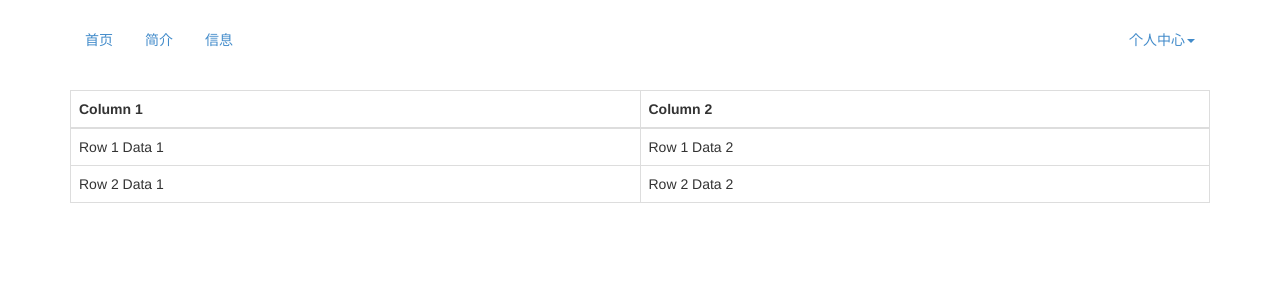
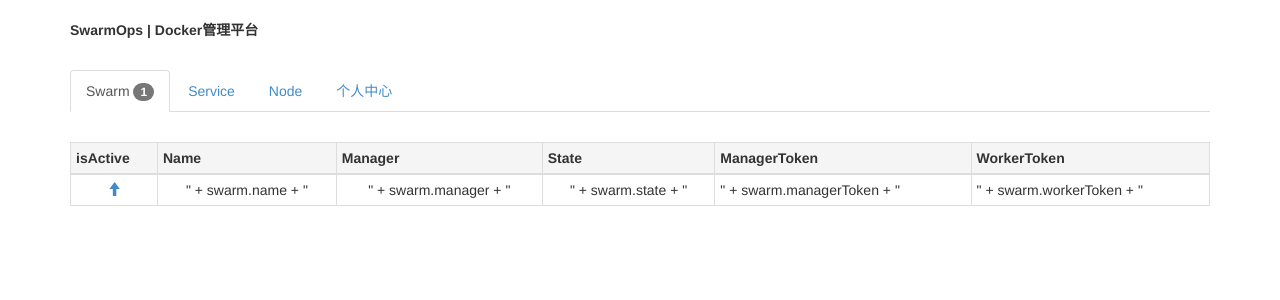
Before and after one commit to staugur/SwarmOps, a Flask app: template src/ui/templates/index.html in a window 1280 px wide. Shown: the top 300 px of the page. Run offline with Flask 2, Linux system fonts and the light colour scheme; the template is opened without the code that fills it: most values are stand-ins (such as "Sample title", 1, 10 or a date in 2020); parts of the project's set-up code (start-up, migrations or seed data) failed here and were passed over; some libraries are stand-ins or nearby versions.

Commit message:
服务器端数据

```diff
--- a/src/ui/templates/base.html
+++ b/src/ui/templates/base.html
@@ -1,5 +1,5 @@
 <!DOCTYPE html>
-<html>
+<html lang="zh-CN">
    <head>
         <title>{% block title %}{% endblock %}</title>
         <meta name="viewport" content="width=device-width, initial-scale=1.0">
@@ -12,47 +12,24 @@
            <script src="https://oss.maxcdn.com/libs/html5shiv/3.7.0/html5shiv.js"></script>
            <script src="https://oss.maxcdn.com/libs/respond.js/1.3.0/respond.min.js"></script>
         <![endif]-->
+        <link href="{{ url_for('ui.static', filename='img/favicon.ico') }}" rel="icon" type="image/x-icon" />
+        <link href="{{ url_for('ui.static', filename='img/favicon.ico') }}" rel="shortcut icon" type="image/x-icon" />
    </head>
 <body>
 
 <div class="container">
 
     <!-- 导航 -->
+    <br />
+    <p><strong>SwarmOps | Docker管理平台</strong></p>
 	<br />
-	<div class="row clearfix">
-		<div class="col-md-12 column">
-			<ul class="nav nav-pills">
-				<li>
-					 <a href="#">首页</a>
-				</li>
-				<li>
-					 <a href="#">简介</a>
-				</li>
-				<li>
-					 <a href="#">信息</a>
-				</li>
-				<li class="dropdown pull-right">
-					 <a href="#" data-toggle="dropdown" class="dropdown-toggle">个人中心<strong class="caret"></strong></a>
-					<ul class="dropdown-menu">
-						<li>
-							 <a href="#">操作</a>
-						</li>
-						<li>
-							 <a href="#">设置栏目</a>
-						</li>
-						<li>
-							 <a href="#">更多设置</a>
-						</li>
-						<li class="divider">
-						</li>
-						<li>
-							 <a href="#">分割线</a>
-						</li>
-					</ul>
-				</li>
-			</ul>
-		</div>
-	</div>
+    <!-- Nav tabs -->
+    <ul class="nav nav-tabs" role="tablist">
+        <li role="presentation" class="active"><a href="#swarm" role="tab" data-toggle="tab" id="swarm">Swarm <span class="badge" id="swarm_number"></span></a></li>
+        <li role="presentation"><a href="#service" role="tab" data-toggle="tab" id="service">Service <span class="badge" id="service_number"></span></a></li>
+        <li role="presentation"><a href="#node" role="tab" data-toggle="tab" id="node">Node <span class="badge" id="node_number"></span></a></li>
+        <li role="presentation"><a href="#home" role="tab" data-toggle="tab" id="home">个人中心</a></li>
+    </ul>
 	<p></p></br>
 
     {% block container %}{% endblock %}
--- a/src/ui/templates/index.html
+++ b/src/ui/templates/index.html
@@ -1,34 +1,101 @@
 {% extends "base.html" %}
-{% block head %}
-        <link href="{{ url_for('ui.static', filename='css/jquery.dataTables.min.css') }}" rel="stylesheet">
+{% block title %}
+SwarmOps | Docker管理平台
 {% endblock %}
 {% block container %}
-<table id="swarm_list" class=" table table-bordered">
+<table class=" table table-bordered table-hover table-condensed">
     <thead>
-        <tr>
-            <th>Column 1</th>
-            <th>Column 2</th>
+        <tr class="active">
+            <th>isActive</th>
+            <th>Name</th>
+            <th>Manager</th>
+            <th>State</th>
+            <th>ManagerToken</th>
+            <th>WorkerToken</th>
         </tr>
     </thead>
-    <tbody>
+    <tbody id="swarm_list_body_bak">
+    {% for swarm in Swarms %}
         <tr>
-            <td>Row 1 Data 1</td>
-            <td>Row 1 Data 2</td>
+        {% if swarm["name"] == ActiveSwarm["name"] %}
+            <td style="vertical-align: middle; text-align: center;"><attr title="当前为活跃集群" class="glyphicon glyphicon-ok-sign"></attr></td>
+        {% else %}
+            <td style="vertical-align: middle; text-align: center;"><a href='javascript:setActive(" + swarm.name + ")'><attr title='升级为活跃集群' class='glyphicon glyphicon-arrow-up'></attr></a></td>
+        {% endif %}
+            <td style='vertical-align: middle; text-align: center;'>" + swarm.name + "</td>
+            <td style='vertical-align: middle; text-align: center;'>" + swarm.manager + "</td>
+            <td style='vertical-align: middle; text-align: center;'>" + swarm.state + "</td>
+            <td>" + swarm.managerToken + "</td><td>" + swarm.workerToken + "</td>
         </tr>
-        <tr>
-            <td>Row 2 Data 1</td>
-            <td>Row 2 Data 2</td>
-        </tr>
+    {% endfor %}
     </tbody>
 </table>
 {% endblock %}
 {% block script %}
-<script src="{{ url_for('ui.static', filename='js/jquery.dataTables.min.js') }}"></script>
-<script>
-    $('#swarm_list').DataTable( {
-        data: data,
-        paging: false,
-    } );
+<script type="text/javascript">
+        var activeSwarmName;
+        document.getElementById("swarm_number").innerHTML= {{ SwarmsLength }};
 
+        // 获取活跃集群
+        $.ajax({
+            url: "{{ url_for('apis.core.swarm', get='active') }}",
+            method: 'GET',
+            datatype: 'json',
+            success: function(res) {
+                console.log(res);
+                activeSwarmName = res.data.name;
+            },
+            error: function(error){
+                console.log(error);
+                alert("Swarm活跃集群数据获取错误，请尝试刷新重试！");
+            }
+        });
+        // 获取所有swarm集群数据
+        $.ajax({
+            url: "{{ url_for('apis.core.swarm') }}?get=all&state=true",
+            method: 'GET',
+            datatype: 'json',
+            success: function(res) {
+                console.log(res);
+                var data= res.data;
+                var str = '';
+                document.getElementById("swarm_number").innerHTML=data.length;
+                for(i=0; i<data.length; i++) {
+                    swarm = data[i];
+                    if (swarm.name==activeSwarmName) {
+                        msg = "<attr title='当前为活跃集群' class='glyphicon glyphicon-ok-sign'></attr>";
+                    } else {
+                        msg = "<a href='javascript:setActive(" + swarm.name + ")'><attr title='升级为活跃集群' class='glyphicon glyphicon-arrow-up'></attr></a>";
+                    }
+                    str += "<tr><td style='vertical-align: middle; text-align: center;'>" + msg + "</td><td style='vertical-align: middle; text-align: center;'>" + swarm.name + "</td><td style='vertical-align: middle; text-align: center;'>" + swarm.manager + "</td><td style='vertical-align: middle; text-align: center;'>" + swarm.state + "</td><td>" + swarm.managerToken + "</td><td>" + swarm.workerToken + "</td></tr>";
+                };
+                document.getElementById('swarm_list_body').innerHTML=str;
+            },
+            error: function(error){
+                console.log(error);
+                alert("Swarm列表数据获取错误，请尝试刷新重试！");
+            }
+        });
+
+// 设置活跃集群
+function setActive(name) {
+    $.ajax({
+        url: "{{ url_for('apis.core.swarm', setActive=True) }}&name=" + name,
+        method: 'PUT',
+        datatype: 'json',
+        success: function(res) {
+            console.log(res);
+            if (res.success==true) {
+                alert("设置活跃集群成功！");
+            } else {
+                alert("设置活跃集群失败！");
+            }
+            window.location.reload();
+        },
+        error: function(error){
+            console.log(error);
+        }
+    });
+}
 </script>
 {% endblock %}
```
Also changed, not shown: src/ui/ui.py (+7 -2 lines), src/ui/static/img/favicon.ico (added).
